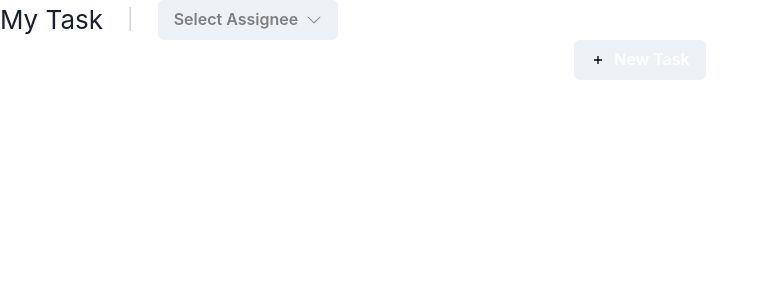
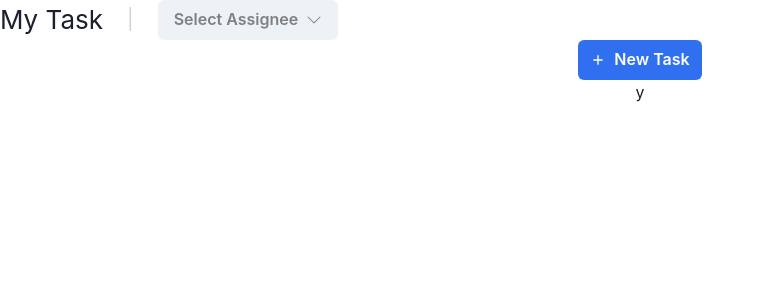
Before and after one commit to skshm2000/Five-Metric-Time-Management-Webapp, a React (Create React App) app in the folder five-metric-frontend/: page /time in a window 1280 px wide. Shown: the top 300 px of the page, without its empty margins (0-767 px from the left). Built offline with nearby package versions, Linux system fonts and the light colour scheme.

Commit message:
style updated

```diff
--- a/five-metric-frontend/src/JPpages/Task.jsx
+++ b/five-metric-frontend/src/JPpages/Task.jsx
@@ -1,6 +1,6 @@
 import { Box, Button, Flex, Menu, MenuButton, MenuItem, MenuList, Text } from "@chakra-ui/react"
 import { BsChevronDown } from "react-icons/bs";
-import { GrFormAdd } from "react-icons/gr";
+import { MdOutlineAdd } from "react-icons/md";
 
 export const Task=()=>{
     return (
@@ -30,11 +30,16 @@ export const Task=()=>{
             </Box>
           </Flex>
           <Box>
-            <Button color={"white"} leftIcon={<GrFormAdd color="white" />}>
+            <Button
+            p={3}
+              bg={"#3070f0"}
+              color={"white"}
+              leftIcon={<MdOutlineAdd color="white" />}
+            >
               New Task
             </Button>
           </Box>
-        </Box>
+        </Box>y
       </>
     );
 
```
